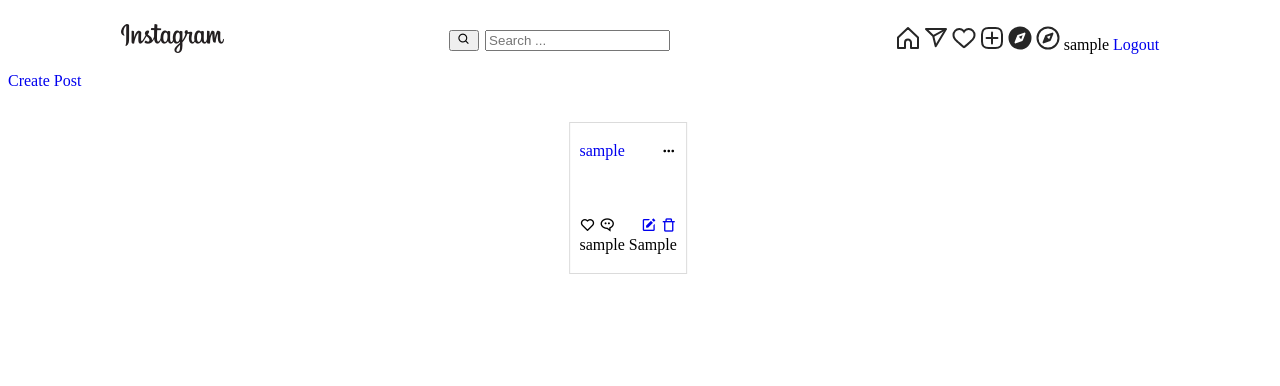
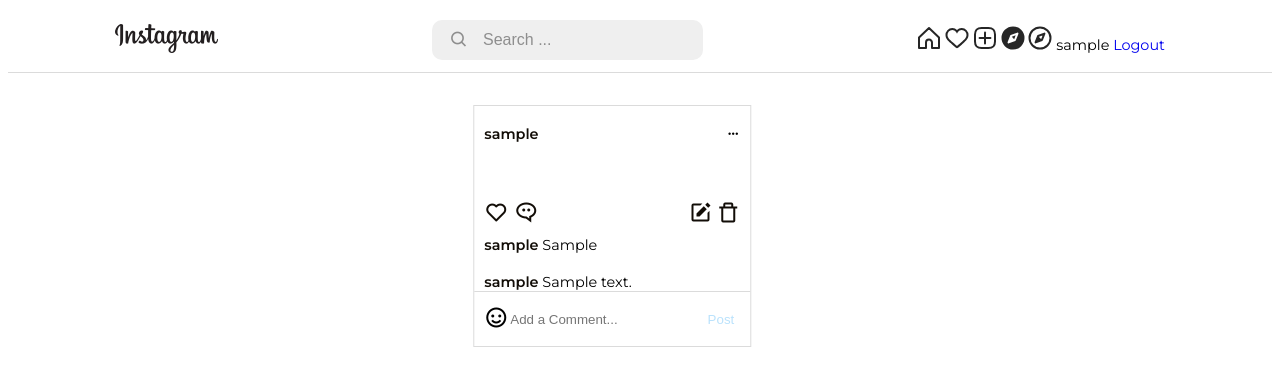
Before and after one commit to LemmyMwaura/Instagram-Clone, a Django app: page / in a window 1280 px wide. Shown: the top 386 px of the page. Run offline with Django 4.2, Linux system fonts and the light colour scheme; a user stored in the database is signed in; tables that the repository leaves empty hold one stand-in row (values such as "Sample post").

Commit message:
home page styling

```diff
--- a/base/templates/base/home.html
+++ b/base/templates/base/home.html
@@ -6,9 +6,7 @@
 {% endblock %}
 
 {% block content %}
-<div>
-    <a href="{% url 'create-post' %}">Create Post</a>
-</div>
+
 <div class="posts">
     {% for post in posts %}
         <div class="post-wrapper">
@@ -35,9 +33,27 @@
                     {% endif %}
                 </div>
                 <div class="caption">
-                    <span class="name">{{ post.author.user_profile }}</span>
-                    <span class="caption">{{ post.caption }}</span>
+                    <span class="account-name">
+                        <a href="{% url 'profile' post.author.user_profile.id %}">{{ post.author.user_profile }}</a>
+                    </span>
+                    <span class="caption-message">{{ post.caption }}</span>
                 </div>
+            </div>
+            <div class="comments">
+                {% for comment in post.comments.all %}
+                    <div class="comment-wrapper">
+                        <span class="comment-user">{{ comment.user.username }}</span>
+                        <span>{{ comment.body }}</span>
+                    </div>
+                {% endfor %}
+                <form class="comment-form" action="{% url 'create-comment' post.id %}" method="POST">
+                    {% csrf_token %}
+                    <div class="smile">
+                        <i class='bx bx-smile'></i>
+                    </div>
+                    <input type="text" name="comment" class="form-comment-input" placeholder="Add a Comment...">
+                    <input type="submit" value="Post" class="submit submit-comment">
+                </form>
             </div>
         </div>
     {% endfor %}
--- a/static/styles/home.css
+++ b/static/styles/home.css
@@ -1,6 +1,8 @@
+@import url('https://fonts.googleapis.com/css2?family=Montserrat:wght@300;400;500;600;700;800&family=Nunito+Sans:wght@300;400;600;700&display=swap');
+
 img{
     aspect-ratio: 4/4;
-    max-width: 500px;
+    max-width: 550px;
     object-fit: cover;
 }
 
@@ -15,9 +17,9 @@ a{
 
 .post-wrapper{
     transform: translateX(-10%);
-    max-width: 500px;
-    border: 1.7px solid #dbdbdb;
-    margin-top: 2rem;
+    max-width: 550px;
+    border: 1.7px solid hsl(0, 0%, 86%);
+    margin-bottom: 2rem;
 }
 
 .side-item{
@@ -34,3 +36,64 @@ a{
 .footer{
     padding: 1.2rem 0.6rem;
 }
+
+.footer {
+    display: flex;
+    flex-direction: column;
+    gap: 7px;
+}
+
+.edits-header,
+.edits-footer > a{
+    font-size: 24px;
+    color: hsl(33, 44%, 5%);
+}
+
+.edits-footer > a {
+    color: hsl(33, 44%, 5%);
+}
+
+.account-name > a{
+    font-weight: 600;
+    color: hsl(33, 44%, 5%);
+}
+
+.smile{
+    font-size: 24px;
+}
+
+.comment-form{
+    display: grid;
+    align-items: center;
+    justify-content: center;
+    grid-template-columns:0.5fr 5fr 1fr;
+    border-top: 1px solid hsl(0, 0%, 86%);
+    padding: 0.8rem 0.6rem;
+}
+
+.comment-wrapper{
+    padding: 0 0.6rem;
+}
+
+.comment-user{
+    color: hsl(33, 44%, 5%);
+    font-weight: 600;
+}
+
+.form-comment-input,
+.form-comment-input:focus{
+    border: none;
+    outline: none;
+}
+
+.submit-comment{
+    cursor: pointer;
+    border: none;
+    background: none;
+    color: hsl(204, 92%, 86%);
+    outline: none;
+}
+
+.form-comment-input:focus + .submit-comment{
+    color: hsl(204, 96%, 49%);
+}
--- a/static/styles/main.css
+++ b/static/styles/main.css
@@ -1,12 +1,55 @@
+@import url('https://fonts.googleapis.com/css2?family=Montserrat:wght@300;400;500;600;700;800&family=Nunito+Sans:wght@300;400;600;700&display=swap');
+
+body{
+    font-family: 'Montserrat', sans-serif;
+    font-size: 0.9rem;
+}
+
+a{
+    text-decoration: none;
+}
+
 nav{
     display: flex;
     align-items: center;
     justify-content: space-around;
     height: 4rem;
+    border-bottom: 1.5px solid #dbdbdb;
+    margin-bottom: 2rem;
 }
 
 .search{
     display: flex;
     align-items: center;
     gap: 0.4rem;
+    background-color: #efefef;
+    padding: 0.6rem 0.7rem;
+    border-radius: 10px;
 }
+
+.search-btn{
+    display: flex;
+    align-items: center;
+    justify-content: center;
+    font-size: 1.2rem;
+    color: #8e8e8e;
+    border: none;
+    outline: none;
+}
+
+.search input[type=text]::placeholder{
+    color: #8e8e8e;
+}
+
+.search input[type=text]{
+    border: none;
+    color: black;
+    background: none;
+    height: 1.2rem;
+    font-size: 1rem;
+}
+
+.search input[type=text]:focus{
+    border: none;
+    outline: none;
+}
--- a/templates/navbar.html
+++ b/templates/navbar.html
@@ -5,17 +5,19 @@
         </a>
     </div>
     <form action="{% url 'home' %}" class="search">
-        <button type="submit" class="search-btn"><i class='bx bx-search search-form-tooltip'></i></button>
+        <button type="submit" class="search-btn btn"><i class='bx bx-search search-form-tooltip'></i></button>
         <input type="text" name="q" placeholder="Search ...">
     </form>
     <div class="links">
         <svg aria-label="Home" class="_8-yf5 " color="#262626" fill="#262626" height="24" role="img" viewBox="0 0 24 24" width="24"><path d="M9.005 16.545a2.997 2.997 0 012.997-2.997h0A2.997 2.997 0 0115 16.545V22h7V11.543L12 2 2 11.543V22h7.005z" fill="none" stroke="currentColor" stroke-linejoin="round" stroke-width="2"></path></svg>
 
-        <svg aria-label="Direct" class="_8-yf5 " color="#262626" fill="#262626" height="24" role="img" viewBox="0 0 24 24" width="24"><line fill="none" stroke="currentColor" stroke-linejoin="round" stroke-width="2" x1="22" x2="9.218" y1="3" y2="10.083"></line><polygon fill="none" points="11.698 20.334 22 3.001 2 3.001 9.218 10.084 11.698 20.334" stroke="currentColor" stroke-linejoin="round" stroke-width="2"></polygon></svg>
-
         <svg aria-label="Activity Feed" class="_8-yf5 " color="#262626" fill="#262626" height="24" role="img" viewBox="0 0 24 24" width="24"><path d="M16.792 3.904A4.989 4.989 0 0121.5 9.122c0 3.072-2.652 4.959-5.197 7.222-2.512 2.243-3.865 3.469-4.303 3.752-.477-.309-2.143-1.823-4.303-3.752C5.141 14.072 2.5 12.167 2.5 9.122a4.989 4.989 0 014.708-5.218 4.21 4.21 0 013.675 1.941c.84 1.175.98 1.763 1.12 1.763s.278-.588 1.11-1.766a4.17 4.17 0 013.679-1.938m0-2a6.04 6.04 0 00-4.797 2.127 6.052 6.052 0 00-4.787-2.127A6.985 6.985 0 00.5 9.122c0 3.61 2.55 5.827 5.015 7.97.283.246.569.494.853.747l1.027.918a44.998 44.998 0 003.518 3.018 2 2 0 002.174 0 45.263 45.263 0 003.626-3.115l.922-.824c.293-.26.59-.519.885-.774 2.334-2.025 4.98-4.32 4.98-7.94a6.985 6.985 0 00-6.708-7.218z"></path></svg>
 
-        <svg aria-label="New Post" class="_8-yf5 " color="#262626" fill="#262626" height="24" role="img" viewBox="0 0 24 24" width="24"><path d="M2 12v3.45c0 2.849.698 4.005 1.606 4.944.94.909 2.098 1.608 4.946 1.608h6.896c2.848 0 4.006-.7 4.946-1.608C21.302 19.455 22 18.3 22 15.45V8.552c0-2.849-.698-4.006-1.606-4.945C19.454 2.7 18.296 2 15.448 2H8.552c-2.848 0-4.006.699-4.946 1.607C2.698 4.547 2 5.703 2 8.552z" fill="none" stroke="currentColor" stroke-linecap="round" stroke-linejoin="round" stroke-width="2"></path><line fill="none" stroke="currentColor" stroke-linecap="round" stroke-linejoin="round" stroke-width="2" x1="6.545" x2="17.455" y1="12.001" y2="12.001"></line><line fill="none" stroke="currentColor" stroke-linecap="round" stroke-linejoin="round" stroke-width="2" x1="12.003" x2="12.003" y1="6.545" y2="17.455"></line></svg>
+
+        <a href="{% url 'create-post' %}" class="create-post">
+            <svg aria-label="New Post" class="_8-yf5 " color="#262626" fill="#262626" height="24" role="img" viewBox="0 0 24 24" width="24"><path d="M2 12v3.45c0 2.849.698 4.005 1.606 4.944.94.909 2.098 1.608 4.946 1.608h6.896c2.848 0 4.006-.7 4.946-1.608C21.302 19.455 22 18.3 22 15.45V8.552c0-2.849-.698-4.006-1.606-4.945C19.454 2.7 18.296 2 15.448 2H8.552c-2.848 0-4.006.699-4.946 1.607C2.698 4.547 2 5.703 2 8.552z" fill="none" stroke="currentColor" stroke-linecap="round" stroke-linejoin="round" stroke-width="2"></path><line fill="none" stroke="currentColor" stroke-linecap="round" stroke-linejoin="round" stroke-width="2" x1="6.545" x2="17.455" y1="12.001" y2="12.001"></line><line fill="none" stroke="currentColor" stroke-linecap="round" stroke-linejoin="round" stroke-width="2" x1="12.003" x2="12.003" y1="6.545" y2="17.455"></line></svg>
+        </a>
+
 
         <svg aria-label="Find People" class="_8-yf5 " color="#262626" fill="#262626" height="24" role="img" viewBox="0 0 24 24" width="24"><path d="M13.173 13.164l1.491-3.829-3.83 1.49zM12.001.5a11.5 11.5 0 1011.5 11.5A11.513 11.513 0 0012.001.5zm5.35 7.443l-2.478 6.369a1 1 0 01-.57.569l-6.36 2.47a1 1 0 01-1.294-1.294l2.48-6.369a1 1 0 01.57-.569l6.359-2.47a1 1 0 011.294 1.294z"></path></svg>
 
```
